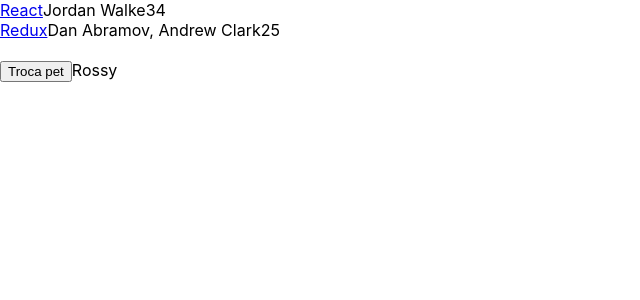
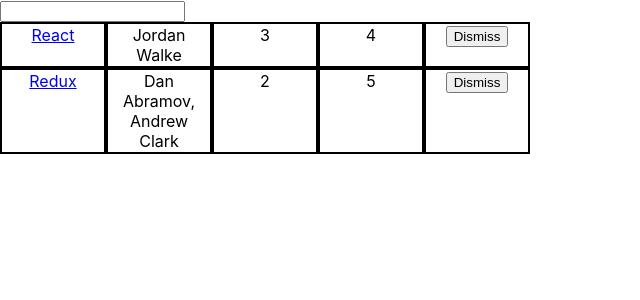
Before and after one commit to philosophicalfly/hacker-news, a React (Create React App) app: page / in a window 1280 px wide. Shown: the top 300 px of the page, without its empty margins (0-640 px from the left). Built offline with nearby package versions, Linux system fonts and the light colour scheme.

Commit message:
:sparkles: :beers: Add filter to list

```diff
--- a/src/App.js
+++ b/src/App.js
@@ -1,4 +1,4 @@
-import React, { Component } from 'react';
+import React, {Component} from 'react';
 require('./App.css');
 
 const list = [
@@ -8,17 +8,18 @@
     author: 'Jordan Walke',
     num_comments: 3,
     points: 4,
-    objectID: 0,
-  },
-  {
+    objectID: 0
+  }, {
     title: 'Redux',
     url: 'https://redux.js.org/',
     author: 'Dan Abramov, Andrew Clark',
     num_comments: 2,
     points: 5,
-    objectID: 1,
-  },
+    objectID: 1
+  }
 ];
+
+const isSearched = (searchTerm) => (item) => item.title.toLowerCase().includes(searchTerm.toLowerCase());
 
 class App extends Component {
 
@@ -26,26 +27,52 @@
     super(props);
 
     this.state = {
-      list: list,
+      list,
+      filter: ''
     };
+    this.onDismiss = this.onDismiss.bind(this);
+    this.setFilter = this.setFilter.bind(this);
+    this.isSubstringOf = this.isSubstringOf.bind(this)
+  }
 
+  onDismiss(dismissedID) {
+    const oldList = this.state.list;
+    const itemsOfDifferentId = item => item.objectID !== dismissedID;
+    const newList = oldList.filter(itemsOfDifferentId)
+    this.setState(({list: newList}))
+  }
+
+  setFilter(event) {
+    this.setState(({filter: event.target.value}))
+  }
+
+  isSubstringOf(substring, string) {
+    return string.toLowerCase().includes(substring.toLowerCase());
   }
 
   render() {
-    return (
-      <div className="App">
-        { this.state.list.map(item =>
-          <div key={item.objectID}>
-            <span>
+    return (<div className="App">
+      <form>
+        <input type="text" onChange={this.setFilter}/>
+      </form>
+      {
+        this.state.list.filter(item => this.isSubstringOf(this.state.filter, item.title)).map(item => <div key={item.objectID}>
+          <tr>
+            <td>
               <a href={item.url}>{item.title}</a>
-            </span>
-            <span>{item.author}</span>
-            <span>{item.num_comments}</span>
-            <span>{item.points}</span>
-          </div>
-        )}
-      </div>
-    );
+            </td>
+            <td>{item.author}</td>
+            <td>{item.num_comments}</td>
+            <td>{item.points}</td>
+            <td>
+              <button onClick={() => this.onDismiss(item.objectID)} type="button">
+                Dismiss
+              </button>
+            </td>
+          </tr>
+        </div>)
+      }
+    </div>);
   }
 }
 
--- a/src/index.js
+++ b/src/index.js
@@ -9,8 +9,6 @@
 ReactDOM.render(
   <React.StrictMode>
     <App />
-    <br></br>
-    <Pets />
   </React.StrictMode>,
   document.getElementById('root')
 );
```
